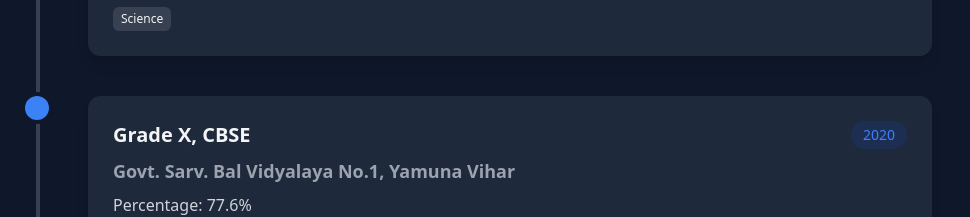
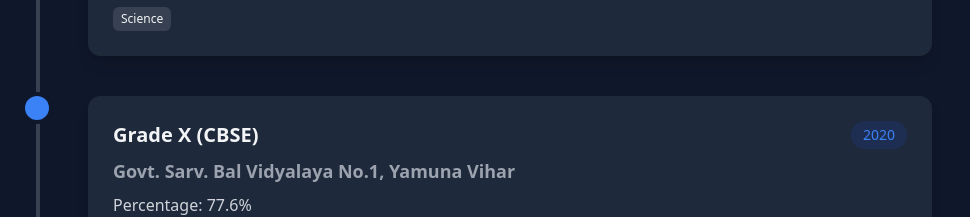
Before and after one commit to SagarRathore1/my-portfolio, a React (Vite) app: page / in a window 1280 px wide. Shown: the part 1340-1557 px from the top of the page, without its empty margins (0-970 px from the left). Built offline with nearby package versions, Linux system fonts and the light colour scheme.

Commit message:
Formating Xth class

```diff
--- a/src/App.jsx
+++ b/src/App.jsx
@@ -47,7 +47,7 @@
     { title: "B.Tech in Mechanical Engineering", organization: "Delhi Technological University (DTU)", date: "2023 - 2027", description: "Current CGPA: 8.25", tech: ["Engineering", "Mathematics"] },
     { title: "Grade XII (CBSE)", organization: "Govt. Sarv. Bal Vidyalaya No.1", date: "2022", description: "Percentage: 81.6%", tech: ["Science"] },
     {
-      title: "Grade X, CBSE",
+      title: "Grade X (CBSE)",
       organization: "Govt. Sarv. Bal Vidyalaya No.1, Yamuna Vihar",
       date: "2020",
       description: "Percentage: 77.6%",
```
